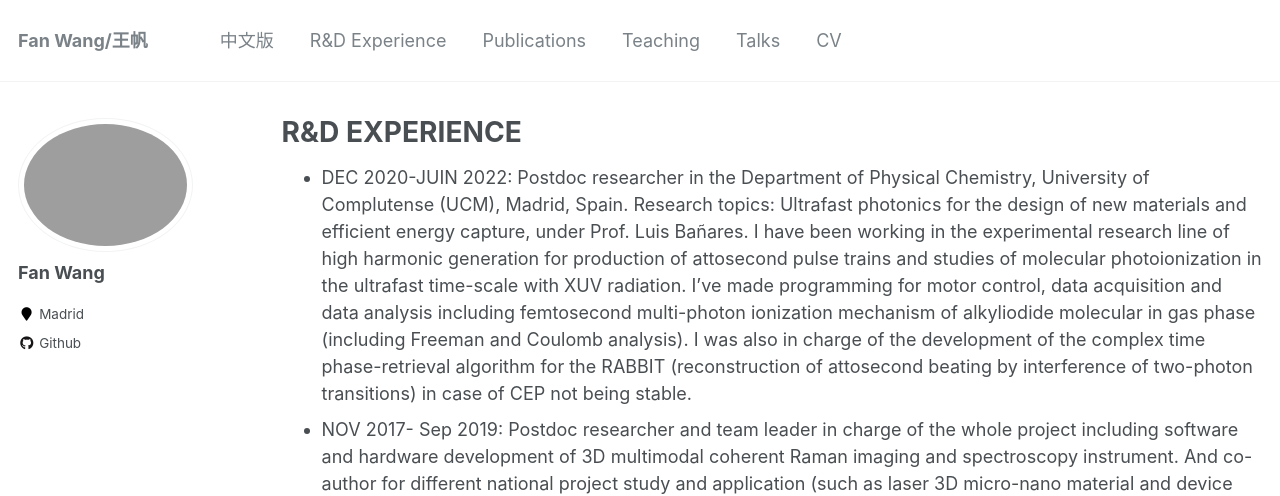
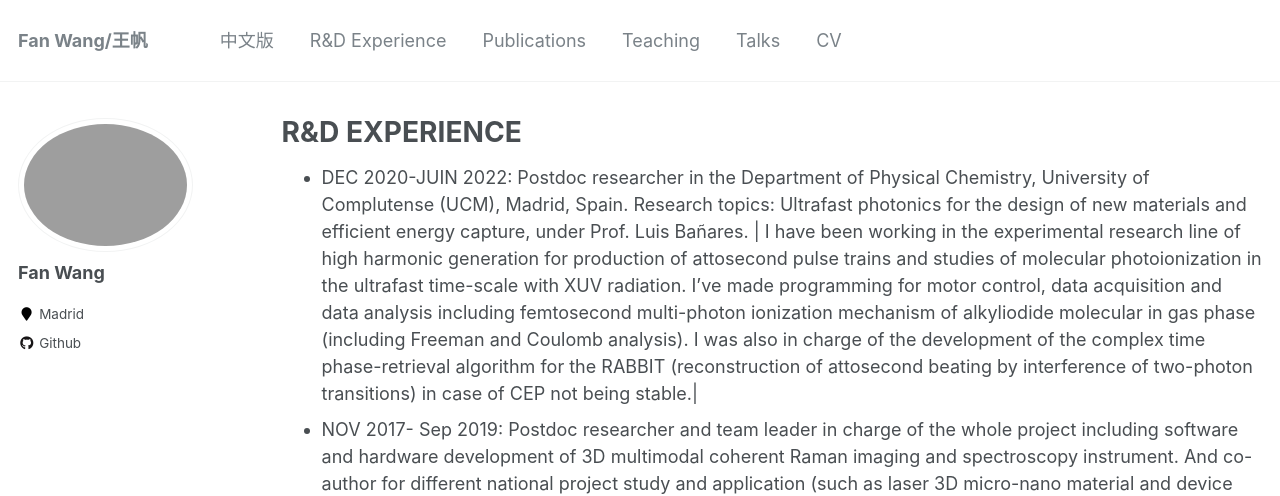
Before and after one commit to fanwangfang/fanwangfang.github.io, a Jekyll site: the page built from _pages/portfolio.md, in a window 1280 px wide. Shown: the top 496 px of the page. Built offline with Jekyll 4.4.1, drawn with Linux system fonts in a browser that asks for light colours.

Commit message:
Update portfolio.md

```diff
--- a/_pages/portfolio.md
+++ b/_pages/portfolio.md
@@ -6,7 +6,7 @@ author_profile: true
 ---
 
 - DEC 2020-JUIN 2022:  Postdoc researcher in the Department of Physical Chemistry, University of Complutense (UCM), Madrid, Spain. Research topics: Ultrafast photonics for the design of new materials and efficient energy capture, under Prof. Luis Bañares.
-I have been working in the experimental research line of high harmonic generation for production of attosecond pulse trains and studies of molecular photoionization in the ultrafast time-scale with XUV radiation. I've made programming for motor control, data acquisition and data analysis including femtosecond multi-photon ionization mechanism of alkyliodide molecular in gas phase (including Freeman and Coulomb analysis). I was also in charge of the development of the complex time phase-retrieval algorithm for the RABBIT (reconstruction of attosecond beating by interference of two-photon transitions) in case of CEP not being stable.
+| I have been working in the experimental research line of high harmonic generation for production of attosecond pulse trains and studies of molecular photoionization in the ultrafast time-scale with XUV radiation. I've made programming for motor control, data acquisition and data analysis including femtosecond multi-photon ionization mechanism of alkyliodide molecular in gas phase (including Freeman and Coulomb analysis). I was also in charge of the development of the complex time phase-retrieval algorithm for the RABBIT (reconstruction of attosecond beating by interference of two-photon transitions) in case of CEP not being stable.|
 - NOV 2017- Sep 2019:   Postdoc researcher and team leader in charge of the whole project including software and hardware development of 3D multimodal coherent Raman imaging and spectroscopy instrument.
 	And co-author for different national project study and application (such as laser 3D micro-nano material and device processing, photo-acoustic and laser induced breakdown spectroscopy instrument development)
 	Wuhan National Laboratory for Optoelectronics (WNLO), Huazhong University of Science and Technology, China.
```
